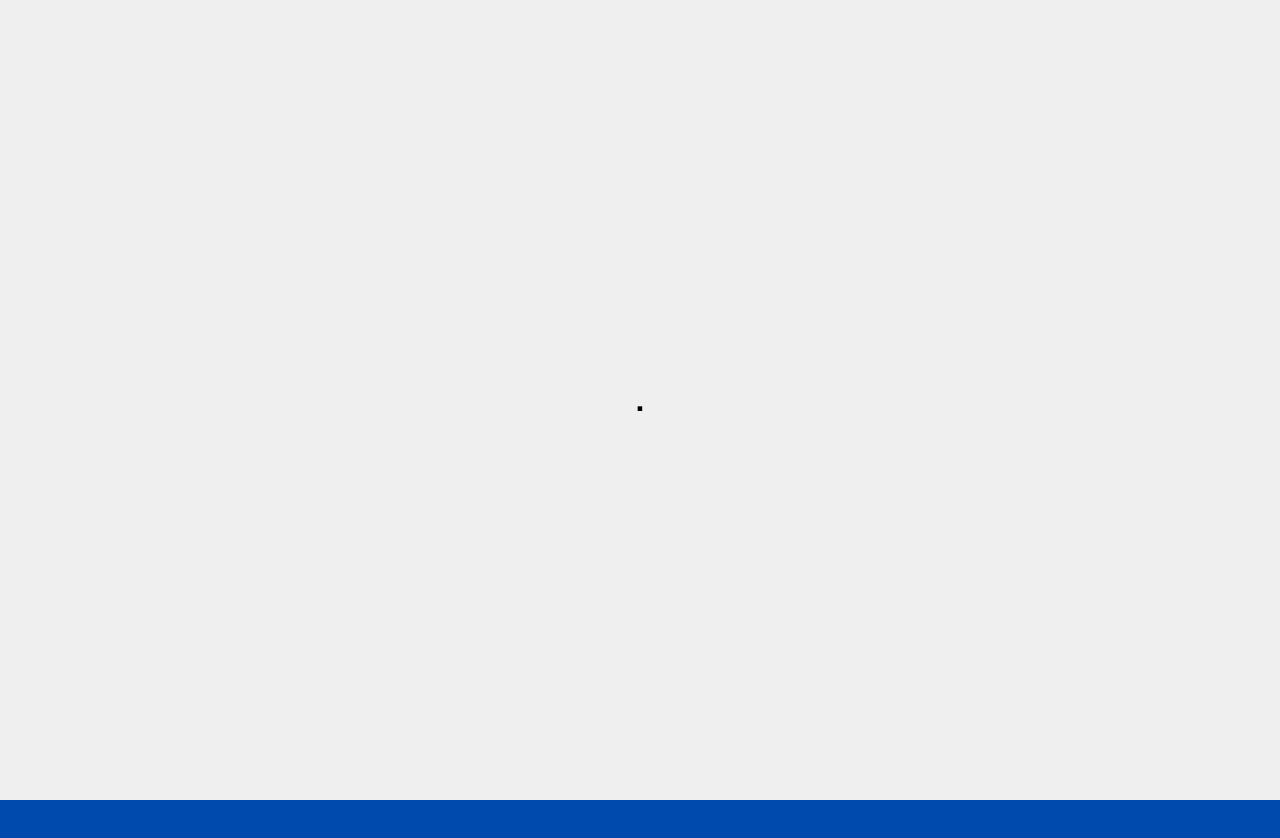
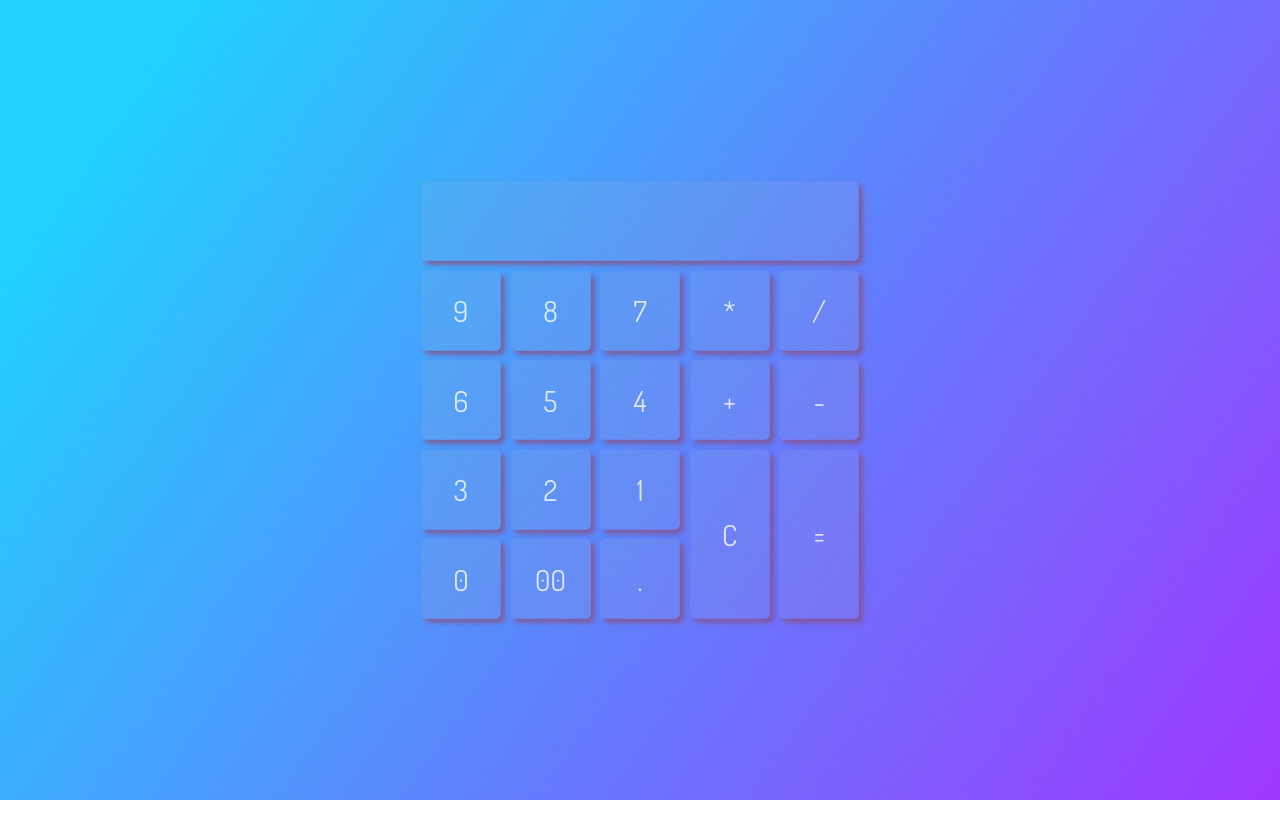
Before and after one commit to Olsha100/Calculator, a plain HTML site: page index.html in a window 1280 px wide. After the commit the page ends 800 px from the top, so only its background shows below. Drawn offline with Linux system fonts and the light colour scheme.

Commit message:
Added final styles and background file

```diff
--- /dev/null
+++ b/style.scss
@@ -0,0 +1,93 @@
+@import url('https://fonts.googleapis.com/css2?family=Dosis&display=swap');
+
+$font-color: #ffffff;
+$tile-color: #b9b9b926;
+$tile-color--hovered: #b9b9b93f;
+$shadow-color: #885185;
+
+%tile {
+  background-color: $tile-color;
+  border-radius: 5px;
+  box-shadow: 4px 4px 5px $shadow-color;
+}
+
+body {
+  margin: 0;
+  padding: 0;
+  box-sizing: border-box;
+  background-image: url('background.jpg');
+  background-size: cover;
+  background-attachment: fixed;
+
+  .container {
+    position: absolute;
+    left: 50%;
+    top: 50%;
+    transform: translate(-50%, -50%);
+    display: grid;
+    grid-template-columns: repeat(5, 4rem);
+    grid-template-rows: repeat(5, 4rem);
+    justify-content: center;
+    gap: 0.5rem;
+    font-family: 'Dosis', sans-serif;
+    color: $font-color;
+    opacity: 80%;
+
+    &__score-window {
+      @extend %tile;
+      grid-column: 1/6;
+      display: flex;
+      flex-direction: column;
+      justify-content: center;
+
+      .container__score {
+        font-size: 1.2rem;
+        padding: 0 5px;
+        text-align: right;
+        word-break: break-all;
+      }
+    }
+
+    &__button {
+      border: none;
+      @extend %tile;
+      width: 4rem;
+      height: 100%;
+      font-size: 1.5rem;
+      font-family: 'Dosis', sans-serif;
+      color: $font-color;
+    }
+
+    &__button:hover {
+      transform: scale(101%);
+      background-color: $tile-color--hovered;
+      transition-duration: 0.1s;
+    }
+
+    #C {
+      grid-column: 4/5;
+      grid-row: 4/6;
+    }
+    #equation {
+      grid-column: 5/6;
+      grid-row: 4/6;
+    }
+  }
+
+  @media screen and (min-width: 480px) {
+    .container {
+      grid-template-columns: repeat(5, 5rem);
+      grid-template-rows: repeat(5, 5rem);
+      gap: 0.6rem;
+
+      &__score {
+        font-size: 1.4rem;
+      }
+
+      &__button {
+        width: 5rem;
+        font-size: 1.8rem;
+      }
+    }
+  }
+}
```
Also changed, not shown: background.jpg (added), style.css, 1 other file.
